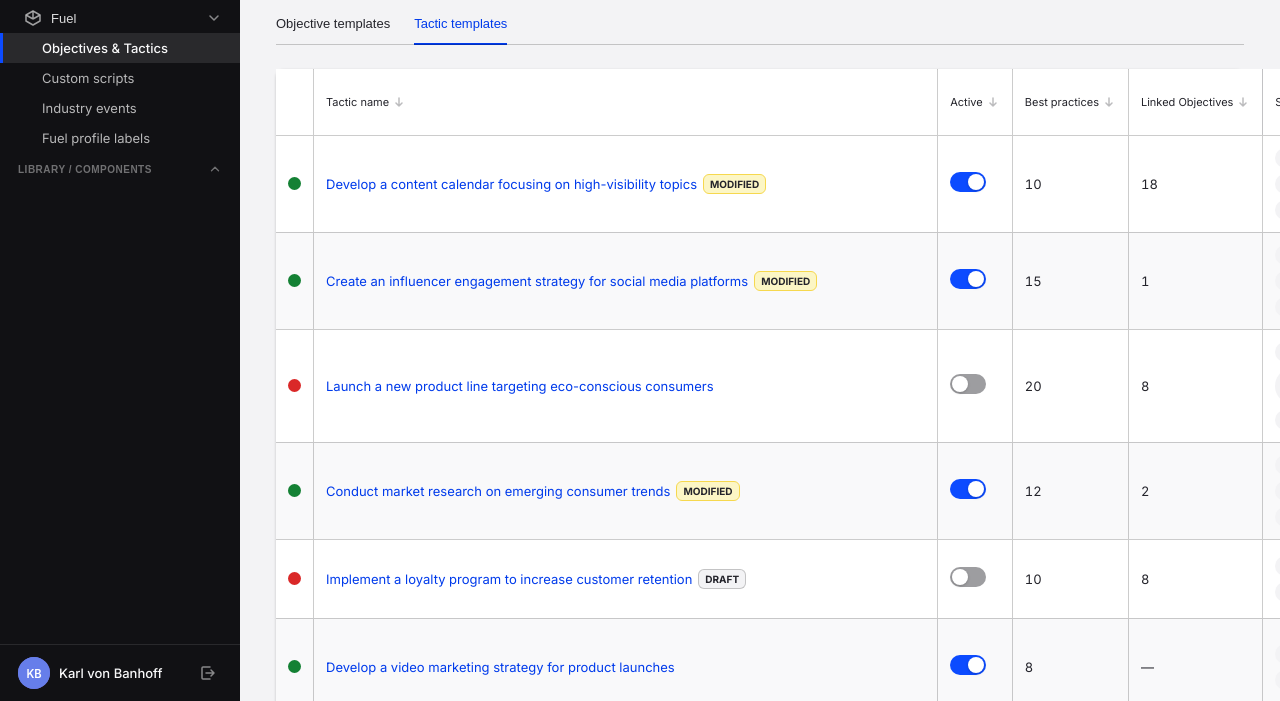
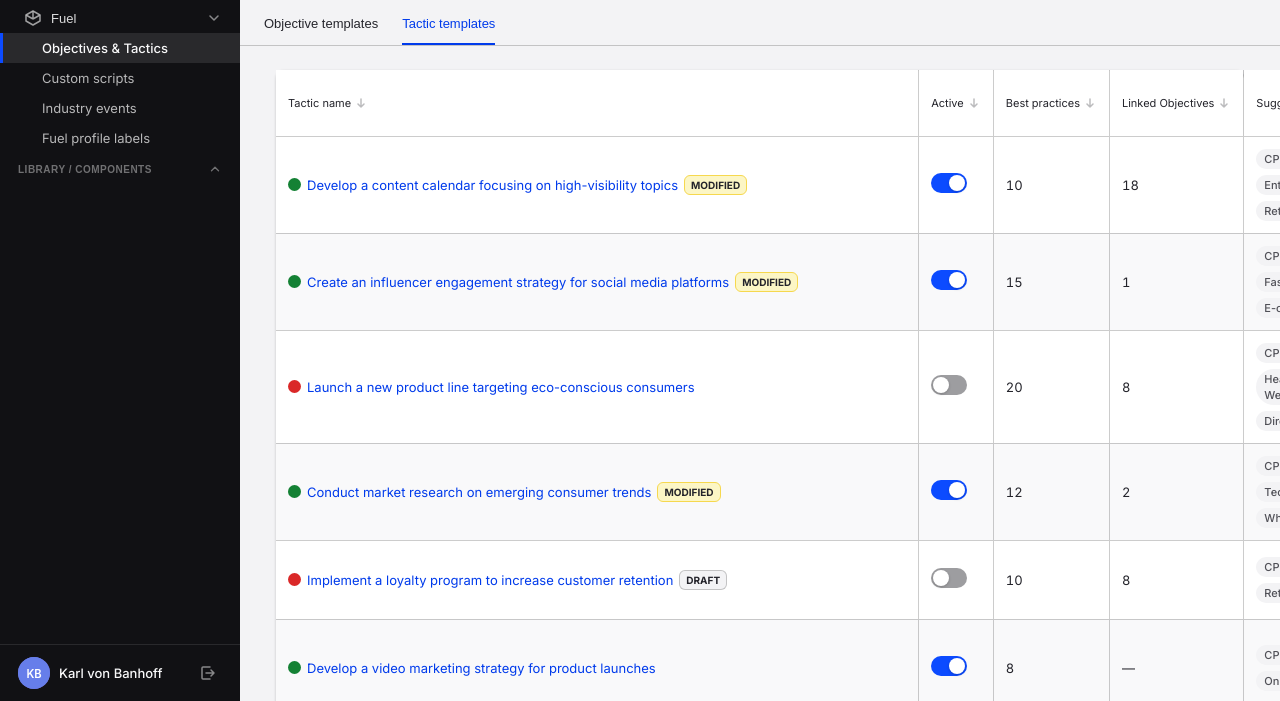
Before and after one commit to jan-cermak-1/butler-tactics-templates-improvement, a plain HTML site: page index.html in a window 1280 px wide. Shown: the part 99-800 px from the top of the page. Drawn offline with Linux system fonts and the light colour scheme.

Commit message:
Fix: merge status dot into name cell, adjust tab padding to 24px per Figma

```diff
--- a/app.js
+++ b/app.js
@@ -162,10 +162,8 @@ function renderTacticsTable() {
     return `
       <tr data-id="${tactic.id}" onclick="openTactic(${tactic.id})">
         <td>
-          <span class="status-dot ${dotClass}"></span>
-        </td>
-        <td>
           <div class="table-cell-name">
+            <span class="status-dot ${dotClass}"></span>
             <a href="editor.html?id=${tactic.id}" onclick="event.stopPropagation()" title="${tactic.name}">${tactic.name}</a>
             ${statusBadge}
             <span class="row-actions">
--- a/index.html
+++ b/index.html
@@ -164,8 +164,7 @@
           <table class="table">
             <thead>
               <tr>
-                <th style="width: 36px"></th>
-                <th style="width: 42%">
+                <th style="width: 45%">
                   <button class="table-header-sortable" data-sort="name" onclick="sortTable('name')" aria-label="Sort by Tactic name">
                     Tactic name
                     <svg class="sort-icon" viewBox="0 0 14 14" fill="none">
--- a/styles.css
+++ b/styles.css
@@ -799,25 +799,14 @@ html, body {
 .tab-list {
   display: flex;
   gap: 24px; /* Per Figma */
-  padding-left: var(--space-8);
-  padding-right: var(--space-8);
+  padding-left: var(--space-6);
+  padding-right: 0;
   padding-top: var(--space-6);
   padding-bottom: 0;
   background: var(--color-layer-level-0); /* Gray background - scrolls with content */
-  border-bottom: none;
+  border-bottom: 1px solid var(--color-border-primary);
   margin-bottom: 0; /* No margin - table container has its own margin */
   align-items: flex-end; /* Align tabs to bottom */
-  position: relative;
-}
-
-.tab-list::after {
-  content: '';
-  position: absolute;
-  bottom: 0;
-  left: var(--space-8);
-  right: var(--space-8);
-  height: 1px;
-  background: var(--color-border-primary);
 }
 
 .tab {
@@ -1548,18 +1537,17 @@ html, body {
   background-color: #da2828;
 }
 
-/* Center the status dot in table cell */
-.table td:first-child {
-  text-align: center;
-}
-
-/* Table Cell - Tactic Name + Badge */
+/* Table Cell - Tactic Name + Badge + Status Dot */
 .table-cell-name {
   display: flex;
   align-items: center;
   gap: var(--space-2);
   position: relative;
   min-width: 0; /* Allow truncation */
+}
+
+.table-cell-name .status-dot {
+  flex-shrink: 0;
 }
 
 .table-cell-name a {
```
Also changed, not shown: 1 other file.
